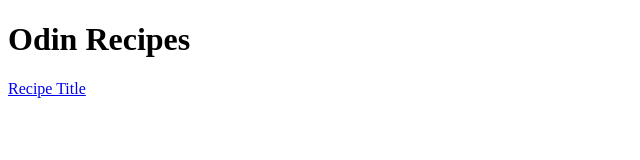
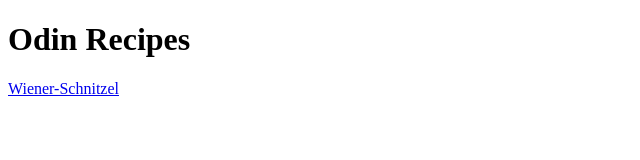
Before and after one commit to thomas-krumpak/odin-recipes, a plain HTML site: page index.html in a window 1280 px wide. Shown: the full height of the page, 0-640 px from the left. Drawn offline with Linux system fonts and the light colour scheme.

Commit message:
Update link text in index

```diff
--- a/index.html
+++ b/index.html
@@ -7,6 +7,6 @@
 </head>
 <body>
     <h1>Odin Recipes</h1>
-    <a href="recipes/schnitzel.html">Recipe Title</a>
+    <a href="recipes/schnitzel.html">Wiener-Schnitzel</a>
 </body>
 </html>
```
